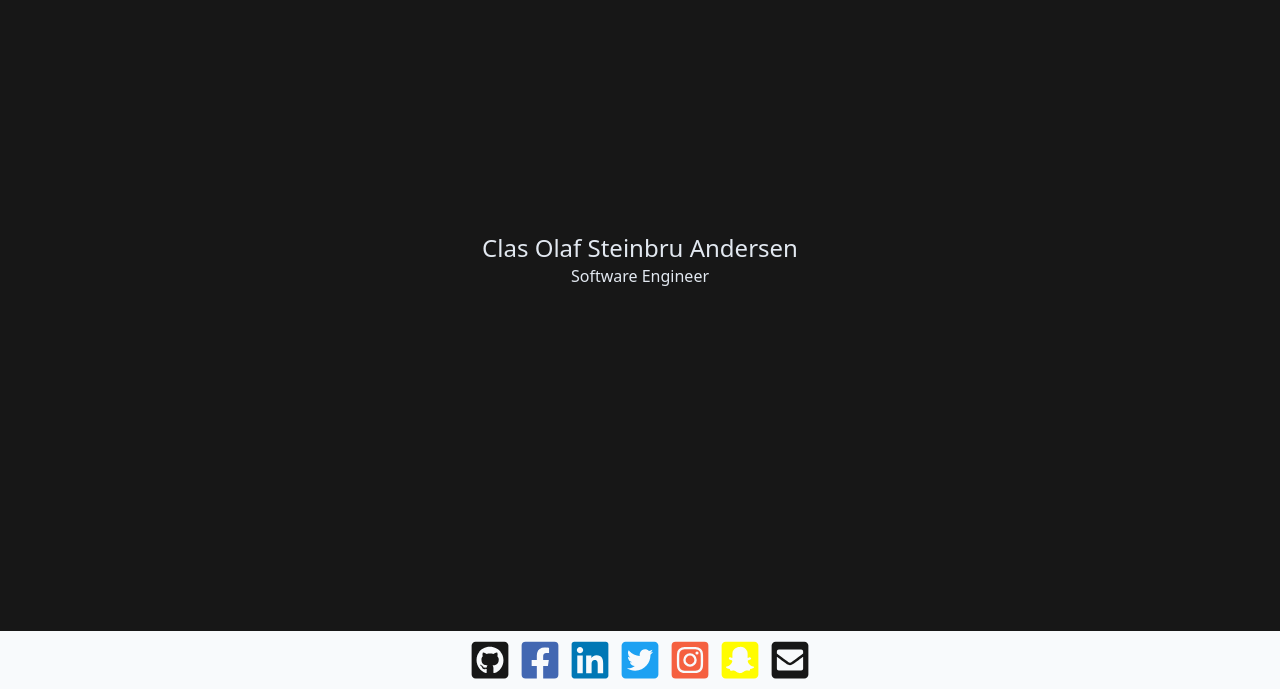
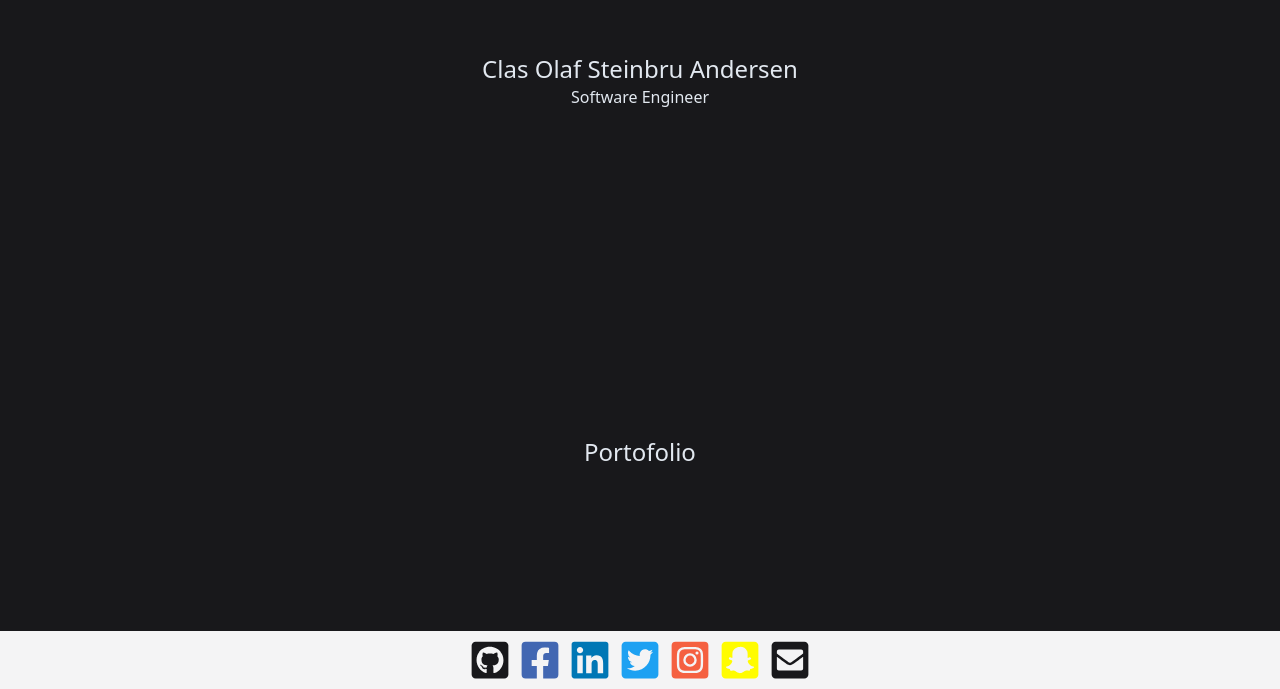
Before and after one commit to KoseCosa/claso.io, a Next.js app: page / in a window 1280 px wide. Shown: the part 111-800 px from the top of the page. Built offline with nearby package versions, Linux system fonts and the light colour scheme.

Commit message:
feat: added layout to frontpage

```diff
--- a/components/footer.tsx
+++ b/components/footer.tsx
@@ -12,10 +12,10 @@ const iconSize = 42;
 
 function Footer() {
   return (
-    <div className="w-full bottom-0 p-2 bg-slate-50">
+    <div className="w-full bottom-0 p-2 bg-zinc-100">
       <nav className="flex items-center justify-center w-full sm:w-auto space-x-2">
         <a href="https://github.com/KoseCosa/">
-          <FaGithubSquare color="#171717" size={iconSize} />
+          <FaGithubSquare color="#18181B" size={iconSize} />
         </a>
         <a href="https://www.facebook.com/kosecosa">
           <FaFacebookSquare color="#4267B2" size={iconSize} />
@@ -33,7 +33,7 @@ function Footer() {
           <FaSnapchatSquare color="#FFFC00" size={iconSize} />
         </a>
         <a>
-          <FaEnvelopeSquare color="#171717" size={iconSize} />
+          <FaEnvelopeSquare color="#18181B" size={iconSize} />
         </a>
       </nav>
     </div>
--- a/pages/_app.tsx
+++ b/pages/_app.tsx
@@ -5,7 +5,7 @@ import Footer from "../components/footer";
 function MyApp({ Component, pageProps }: AppProps) {
   return (
     <div className="h-screen w-screen flex flex-col">
-      <div className="flex-grow bg-neutral-900 text-slate-200">
+      <div className="flex-grow bg-zinc-900 text-slate-200">
         <Component {...pageProps} />
       </div>
       <Footer />
--- a/pages/index.tsx
+++ b/pages/index.tsx
@@ -1,9 +1,14 @@
 import type { NextPage } from "next";
 
 const Home: NextPage = () => {
-  return <div className="w-full h-full text-center flex flex-col justify-center">
-    <h1 className="text-2xl">Clas Olaf Steinbru Andersen</h1>
-    <h3>Software Engineer</h3>
+  return <div className="w-full h-full text-center flex flex-col justify-around">
+    <div className="flex flex-col justify-center">
+      <h1 className="text-2xl">Clas Olaf Steinbru Andersen</h1>
+      <h3>Software Engineer</h3>
+    </div>
+    <div>
+      <h1 className="text-2xl">Portofolio</h1>
+    </div>
   </div>;
 };
 
```
